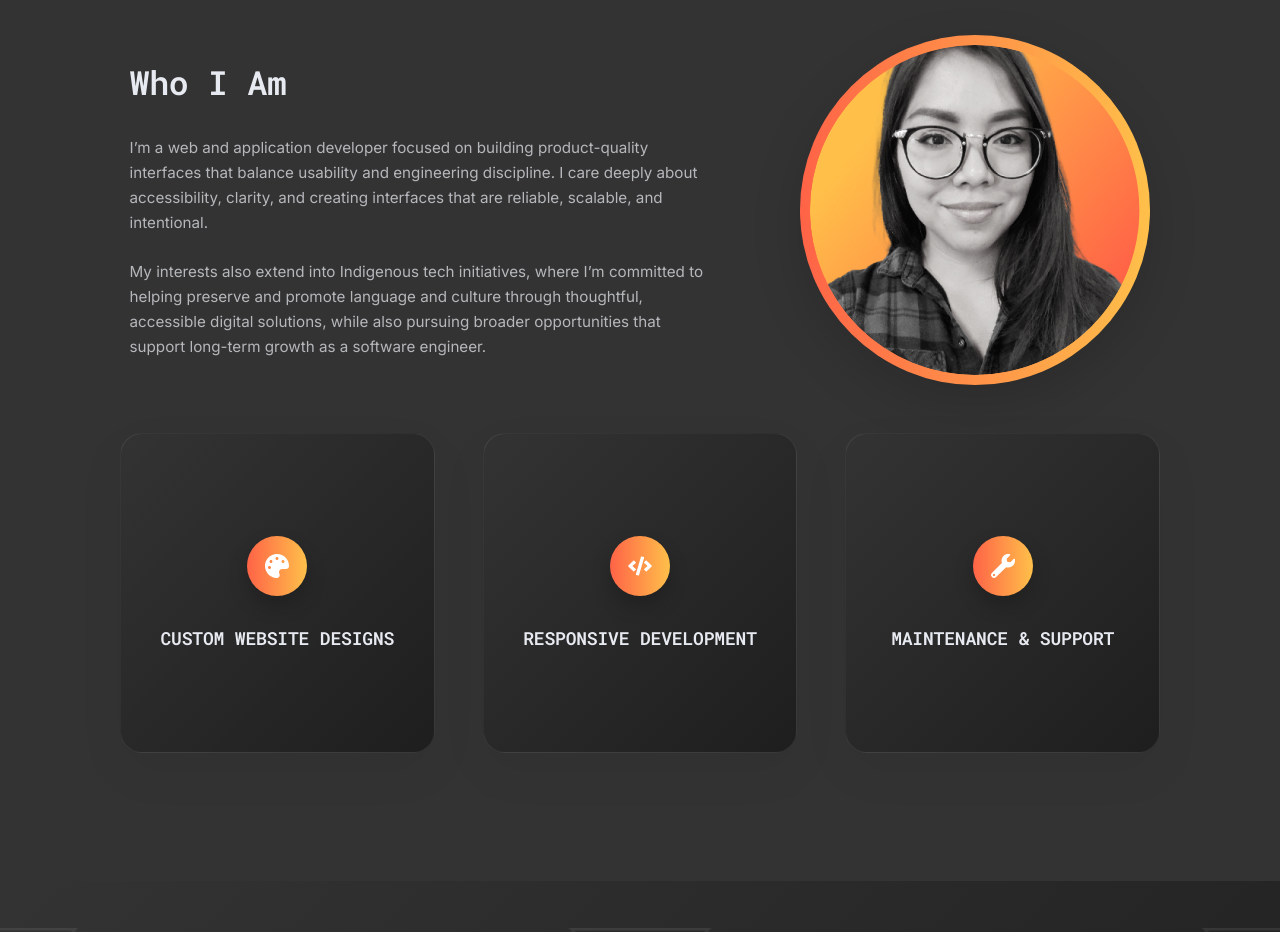
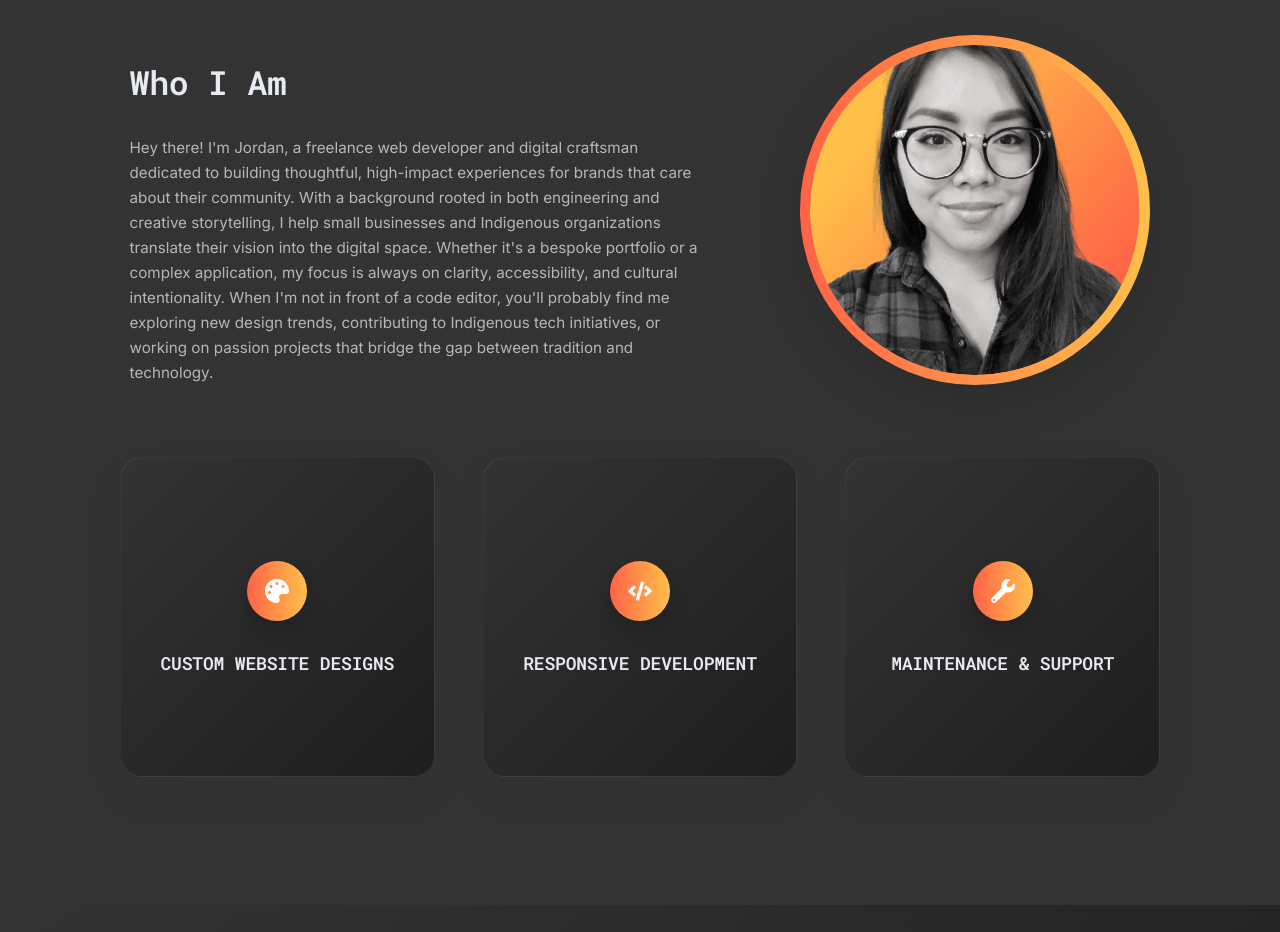
Before and after one commit to jordnlnn/dev-portfolio-26, a React (Vite) app: page / in a window 1280 px wide. Shown: the part 800-1732 px from the top of the page. Built offline with nearby package versions, Linux system fonts and the light colour scheme.

Commit message:
Update about text

```diff
--- a/src/sections/About.jsx
+++ b/src/sections/About.jsx
@@ -8,18 +8,17 @@ export default function About() {
           <h2 className="about__title">Who I Am</h2>
 
           <p>
-            I’m a web and application developer focused on building
-            product-quality interfaces that balance usability and engineering
-            discipline. I care deeply about accessibility, clarity, and creating
-            interfaces that are reliable, scalable, and intentional.
-          </p>
-
-          <p>
-            My interests also extend into Indigenous tech initiatives, where I’m
-            committed to helping preserve and promote language and culture
-            through thoughtful, accessible digital solutions, while also
-            pursuing broader opportunities that support long-term growth as a
-            software engineer.
+            Hey there! I'm Jordan, a freelance web developer and digital
+            craftsman dedicated to building thoughtful, high-impact experiences
+            for brands that care about their community. With a background rooted
+            in both engineering and creative storytelling, I help small
+            businesses and Indigenous organizations translate their vision into
+            the digital space. Whether it's a bespoke portfolio or a complex
+            application, my focus is always on clarity, accessibility, and
+            cultural intentionality. When I'm not in front of a code editor,
+            you'll probably find me exploring new design trends, contributing to
+            Indigenous tech initiatives, or working on passion projects that
+            bridge the gap between tradition and technology.
           </p>
         </div>
 
```
